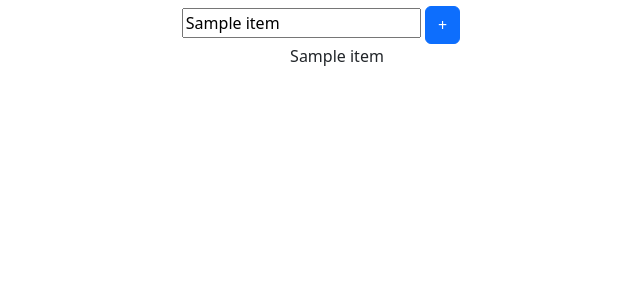
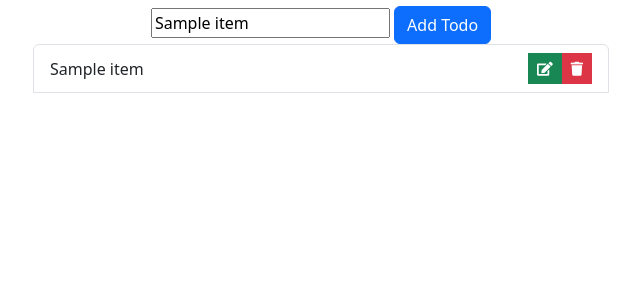
Before and after one commit to nmelgar/todolist_fastapi, a FastAPI app: template templates/todos.html in a window 1280 px wide. Shown: the part 50-348 px from the top of the page, without its empty margins (319-959 px from the left). Run offline with FastAPI, Linux system fonts and the light colour scheme; the template is opened without the code that fills it: most values are stand-ins (such as "Sample title", 1, 10 or a date in 2020); some libraries are stand-ins or nearby versions.

Commit message:
Added: -styles to show list correctly

```diff
--- a/templates/todos.html
+++ b/templates/todos.html
@@ -12,6 +12,7 @@
 /v5.0.10/css/all.css" integrity="sha384-
 +d0P83n9kaQMCwj8F4RJB66tzIwOKmrdb46+porD/
 OvrJ+37WqIM7UoBtwHO6Nlg" crossorigin="anonymous">
+
 </head>
 
 <body>
@@ -23,16 +24,28 @@ OvrJ+37WqIM7UoBtwHO6Nlg" crossorigin="anonymous">
         <div class="text-center">
             <form action="/todo" method="post">
                 <input type="text" name="item" value="{{ item }}" id="" required>
-                <button type="submit" class="btn btn-primary">+</button>
+                <button type="submit" class="btn btn-primary">Add Todo</button>
             </form>
         </div>
-        <div class="container text-center">
-            <ul>
+        <div class="container" style="max-width: 600px;">
+            <ul class="list-group">
                 {% for todo in todos %}
-                <li style="list-style: none;">{{todo.item}}</li>
+                <li class="list-group-item d-flex justify-content-between align-items-center">
+                    <div class="col-sm-10">{{ todo.item }}</div>
+                    <div class="col-sm-2 mt-2 mt-sm-0 text-right d-flex justify-content-end">
+                        <button class="btn btn-success btn-sm rounded-0 ml-1" type="button" data-toggle="tooltip"
+                            data-placement="top" title="Edit"><i class="fa fa-edit"></i></button>
+                        <button class="btn btn-danger btn-sm rounded-0" type="submit" data-toggle="tooltip"
+                            data-placement="top" title="Delete"><i class="fa fa-trash"></i></button>
+                    </div>
+                </li>
+                <br>
+                <br>
                 {% endfor %}
             </ul>
         </div>
+
+
     </div>
 
 </body>
--- a/todos.py
+++ b/todos.py
@@ -39,14 +39,19 @@ async def add_todo(request: Request, todo: Todo = Depends(Todo.as_form)):
     })
 
 
-@todo_routes.put("/todo/{todo_id}")
-# update todo element
-async def update_todo(todo_id: int, item: TodoItem) -> dict:
-    for todo in todo_list:
-        if todo.id == todo_id:
-            todo.item = item.item
-            return {"message": f"Element {todo_id} updated correctly"}
-    return {"message": f"Element with ID {todo_id} doesnt exist"}
+# @todo_routes.put("/todo/{id}")
+# async def update_todo(id: int, new_todo: str):
+#     todo_list[id] = new_todo
+#     return {"message": "Todo updated successfully"}
+
+# @todo_routes.put("/todo/{todo_id}")
+# # update todo element
+# async def update_todo(todo_id: int, item: TodoItem) -> dict:
+#     for todo in todo_list:
+#         if todo.id == todo_id:
+#             todo.item = item.item
+#             return {"message": f"Element {todo_id} updated correctly"}
+#     return {"message": f"Element with ID {todo_id} doesnt exist"}
 
 
 # @todo_routes.delete("/todo")
```
